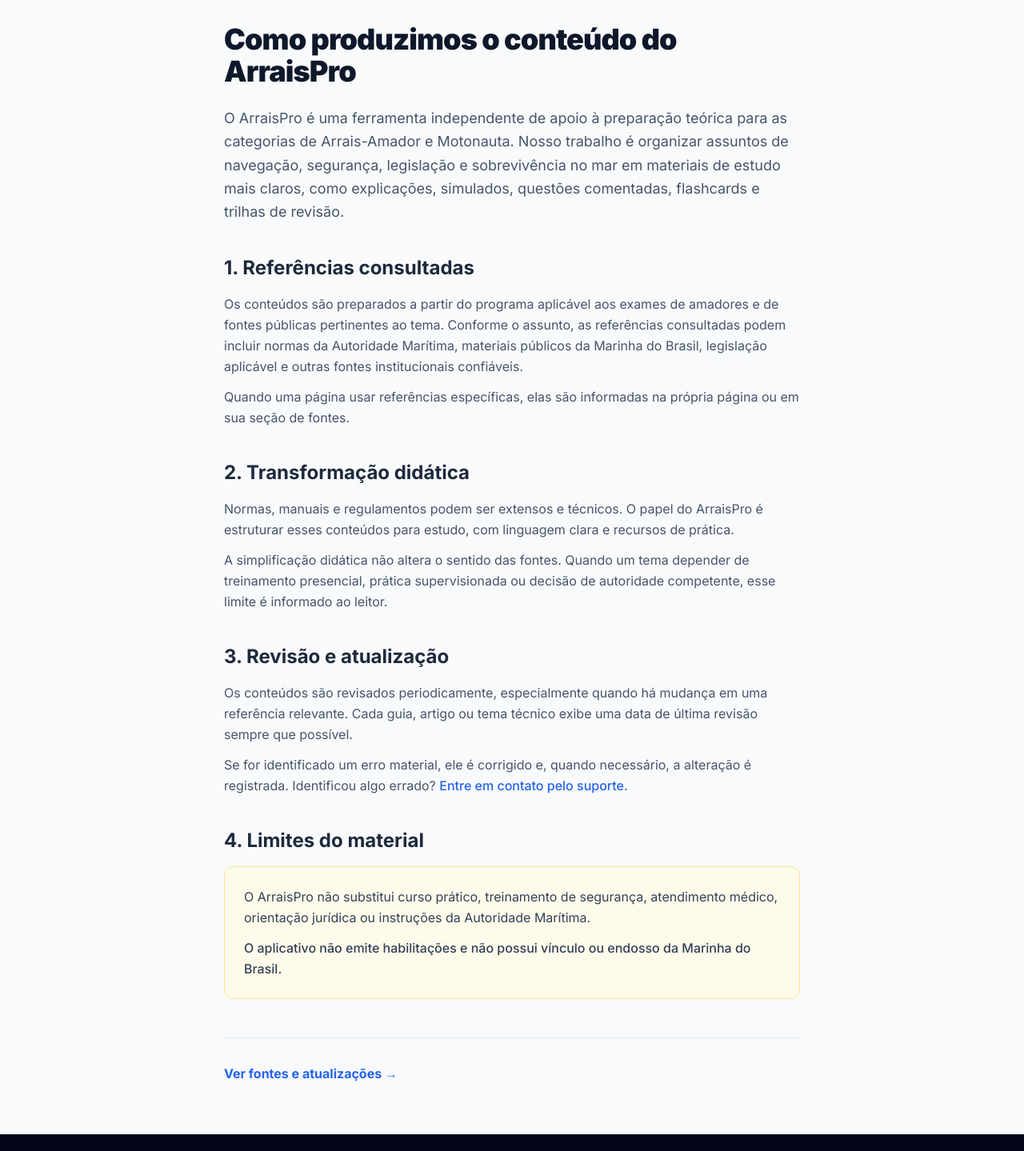
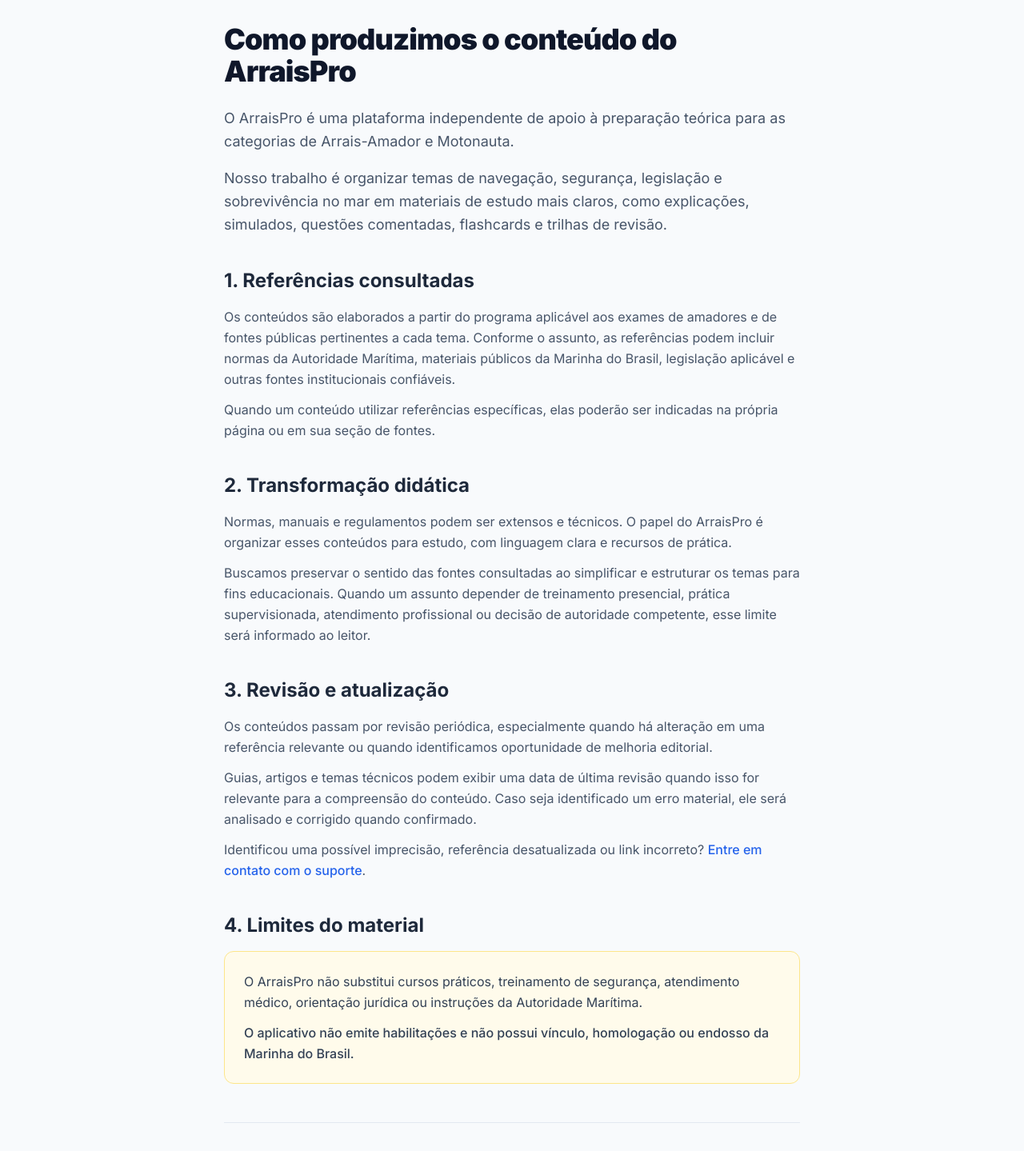
Before and after one commit to luisbrant/SiteArraisPro, a React (Vite) app: page /como-produzimos-o-conteudo in a window 1280 px wide. Shown: the part 180-1619 px from the top of the page at 80% size. Built offline with nearby package versions, Linux system fonts and the light colour scheme.

Commit message:
content(editorial): update Como Produzimos page with revised copy

```diff
--- a/src/pages/ComoProduzimosoConteudo.jsx
+++ b/src/pages/ComoProduzimosoConteudo.jsx
@@ -25,38 +25,45 @@
       <main className="flex-1 max-w-3xl mx-auto px-6 py-16 w-full">
         <h1 className="text-3xl md:text-4xl font-black text-slate-900 mb-6 tracking-tight">Como produzimos o conteúdo do ArraisPro</h1>
 
+        <p className="text-lg text-slate-600 leading-relaxed mb-4">
+          O ArraisPro é uma plataforma independente de apoio à preparação teórica para as categorias de Arrais-Amador e Motonauta.
+        </p>
         <p className="text-lg text-slate-600 leading-relaxed mb-10">
-          O ArraisPro é uma ferramenta independente de apoio à preparação teórica para as categorias de Arrais-Amador e Motonauta. Nosso trabalho é organizar assuntos de navegação, segurança, legislação e sobrevivência no mar em materiais de estudo mais claros, como explicações, simulados, questões comentadas, flashcards e trilhas de revisão.
+          Nosso trabalho é organizar temas de navegação, segurança, legislação e sobrevivência no mar em materiais de estudo mais claros, como explicações, simulados, questões comentadas, flashcards e trilhas de revisão.
         </p>
 
         <div className="flex flex-col gap-10">
           <section>
             <h2 className="text-2xl font-bold text-slate-800 mb-4">1. Referências consultadas</h2>
+            <p className="text-slate-600 leading-relaxed mb-3">
+              Os conteúdos são elaborados a partir do programa aplicável aos exames de amadores e de fontes públicas pertinentes a cada tema. Conforme o assunto, as referências podem incluir normas da Autoridade Marítima, materiais públicos da Marinha do Brasil, legislação aplicável e outras fontes institucionais confiáveis.
+            </p>
             <p className="text-slate-600 leading-relaxed">
-              Os conteúdos são preparados a partir do programa aplicável aos exames de amadores e de fontes públicas pertinentes ao tema. Conforme o assunto, as referências consultadas podem incluir normas da Autoridade Marítima, materiais públicos da Marinha do Brasil, legislação aplicável e outras fontes institucionais confiáveis.
-            </p>
-            <p className="text-slate-600 leading-relaxed mt-3">
-              Quando uma página usar referências específicas, elas são informadas na própria página ou em sua seção de fontes.
+              Quando um conteúdo utilizar referências específicas, elas poderão ser indicadas na própria página ou em sua seção de fontes.
             </p>
           </section>
 
           <section>
             <h2 className="text-2xl font-bold text-slate-800 mb-4">2. Transformação didática</h2>
+            <p className="text-slate-600 leading-relaxed mb-3">
+              Normas, manuais e regulamentos podem ser extensos e técnicos. O papel do ArraisPro é organizar esses conteúdos para estudo, com linguagem clara e recursos de prática.
+            </p>
             <p className="text-slate-600 leading-relaxed">
-              Normas, manuais e regulamentos podem ser extensos e técnicos. O papel do ArraisPro é estruturar esses conteúdos para estudo, com linguagem clara e recursos de prática.
-            </p>
-            <p className="text-slate-600 leading-relaxed mt-3">
-              A simplificação didática não altera o sentido das fontes. Quando um tema depender de treinamento presencial, prática supervisionada ou decisão de autoridade competente, esse limite é informado ao leitor.
+              Buscamos preservar o sentido das fontes consultadas ao simplificar e estruturar os temas para fins educacionais. Quando um assunto depender de treinamento presencial, prática supervisionada, atendimento profissional ou decisão de autoridade competente, esse limite será informado ao leitor.
             </p>
           </section>
 
           <section>
             <h2 className="text-2xl font-bold text-slate-800 mb-4">3. Revisão e atualização</h2>
+            <p className="text-slate-600 leading-relaxed mb-3">
+              Os conteúdos passam por revisão periódica, especialmente quando há alteração em uma referência relevante ou quando identificamos oportunidade de melhoria editorial.
+            </p>
+            <p className="text-slate-600 leading-relaxed mb-3">
+              Guias, artigos e temas técnicos podem exibir uma data de última revisão quando isso for relevante para a compreensão do conteúdo. Caso seja identificado um erro material, ele será analisado e corrigido quando confirmado.
+            </p>
             <p className="text-slate-600 leading-relaxed">
-              Os conteúdos são revisados periodicamente, especialmente quando há mudança em uma referência relevante. Cada guia, artigo ou tema técnico exibe uma data de última revisão sempre que possível.
-            </p>
-            <p className="text-slate-600 leading-relaxed mt-3">
-              Se for identificado um erro material, ele é corrigido e, quando necessário, a alteração é registrada. Identificou algo errado? <Link to="/suporte" className="text-blue-600 hover:text-blue-800 font-medium">Entre em contato pelo suporte</Link>.
+              Identificou uma possível imprecisão, referência desatualizada ou link incorreto?{' '}
+              <Link to="/suporte" className="text-blue-600 font-medium hover:text-blue-800 transition">Entre em contato com o suporte</Link>.
             </p>
           </section>
 
@@ -64,10 +71,10 @@
             <h2 className="text-2xl font-bold text-slate-800 mb-4">4. Limites do material</h2>
             <div className="bg-amber-50 border border-amber-200 rounded-xl p-6">
               <p className="text-slate-700 leading-relaxed mb-3">
-                O ArraisPro não substitui curso prático, treinamento de segurança, atendimento médico, orientação jurídica ou instruções da Autoridade Marítima.
+                O ArraisPro não substitui cursos práticos, treinamento de segurança, atendimento médico, orientação jurídica ou instruções da Autoridade Marítima.
               </p>
               <p className="text-slate-700 font-medium leading-relaxed">
-                O aplicativo não emite habilitações e não possui vínculo ou endosso da Marinha do Brasil.
+                O aplicativo não emite habilitações e não possui vínculo, homologação ou endosso da Marinha do Brasil.
               </p>
             </div>
           </section>
@@ -75,7 +82,7 @@
 
         <div className="mt-12 pt-8 border-t border-slate-200">
           <Link to="/fontes-e-atualizacoes" className="inline-flex items-center gap-2 text-blue-600 font-bold hover:text-blue-800 transition">
-            Ver fontes e atualizações &rarr;
+            Ver fontes e referências &rarr;
           </Link>
         </div>
       </main>
```
